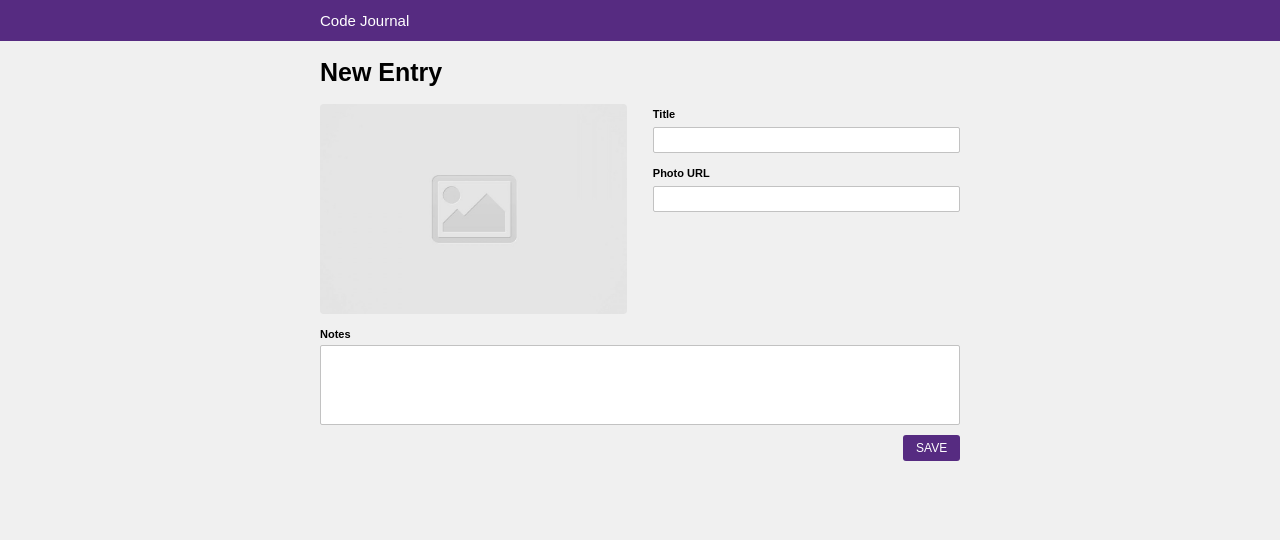
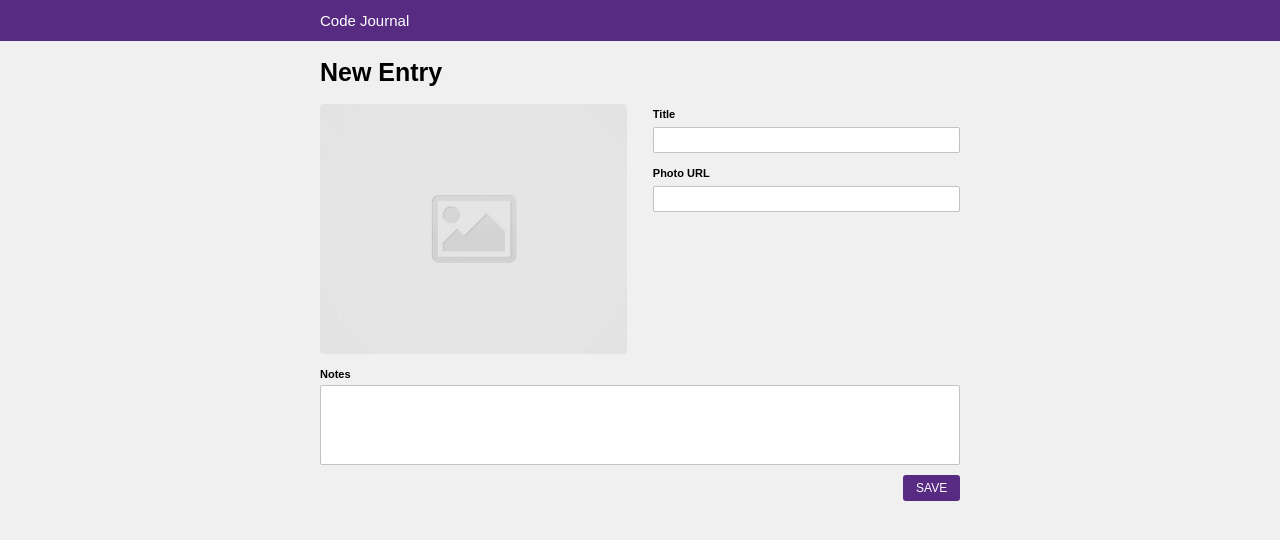
Before and after one commit to CollinHovey/code-journal, a website: page index.html in a window 1280 px wide. Both pictures are taken after typing "Sample", "Sample", "Sample" into the empty fields and a click on the button "SAVE". Drawn offline with Linux system fonts and the light colour scheme.

Commit message:
Completed Issue 1

```diff
--- a/css/layout.css
+++ b/css/layout.css
@@ -16,6 +16,13 @@
 .column-full,
 .column-half {
   width: 100%;
+}
+
+img {
+  object-fit: cover;
+  width: 100%;
+  max-height: 210px;
+  border-radius: 4px;
 }
 
 @media screen and (min-width: 768px) {
@@ -40,15 +47,11 @@
   }
 
   form {
-    justify-content: center;
-    display: flex;
-    flex-direction: column;
     margin-left: 20%;
     margin-right: 20%;
   }
 
   h2 {
-    flex-basis: 50%;
     margin-left: 20%;
   }
 }
@@ -56,13 +59,6 @@
 .submit-row {
   justify-content: right;
   display: flex;
-}
-
-img {
-  object-fit: cover;
-  width: 100%;
-  max-height: 210px;
-  border-radius: 4px;
 }
 
 input {
--- a/js/main.js
+++ b/js/main.js
@@ -27,6 +27,8 @@ function addEntry(event) {
   $photoURL.setAttribute('src', 'images/placeholder-image-square.jpg');
   $title.value = '';
   $notes.value = '';
+  var dataJSON = JSON.stringify(data);
+  localStorage.setItem('allEntries', dataJSON);
 }
 
 $submit.addEventListener('click', addEntry);
```
